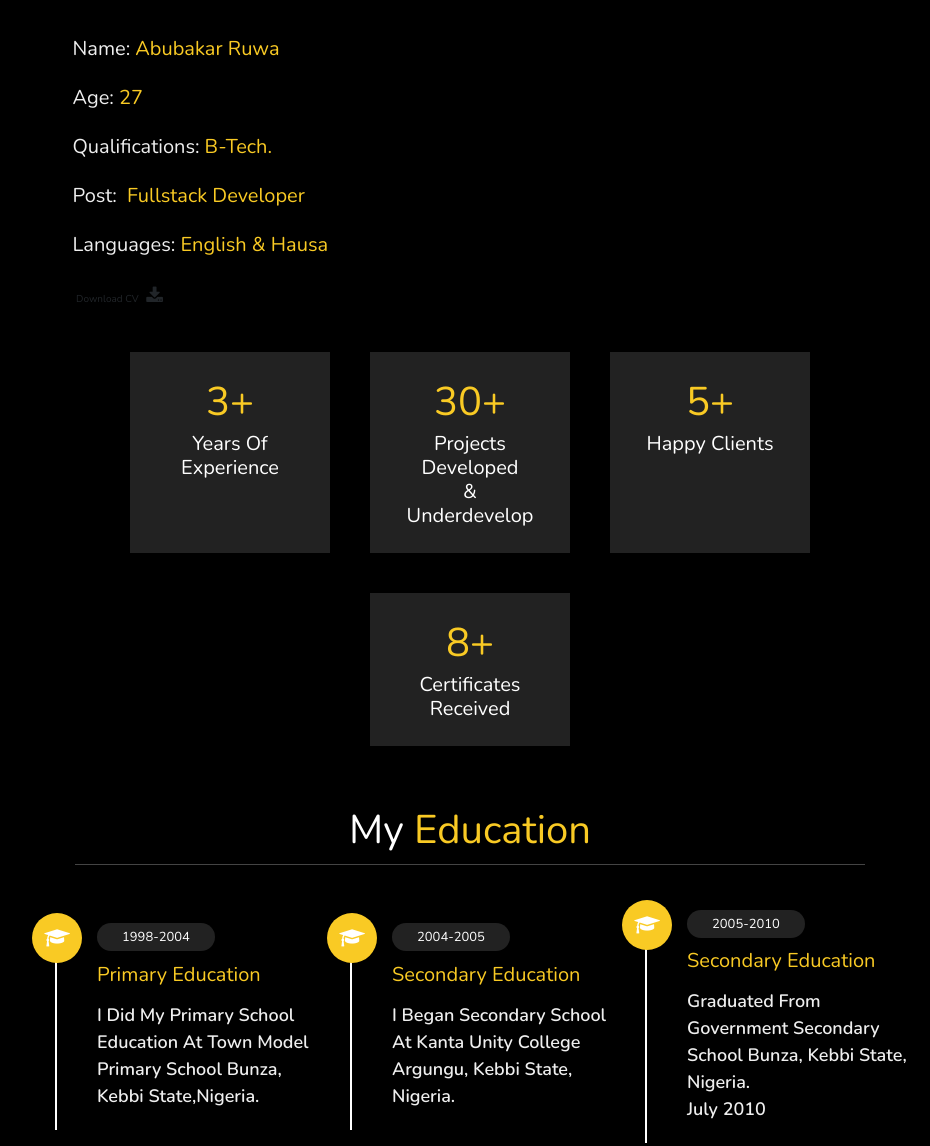
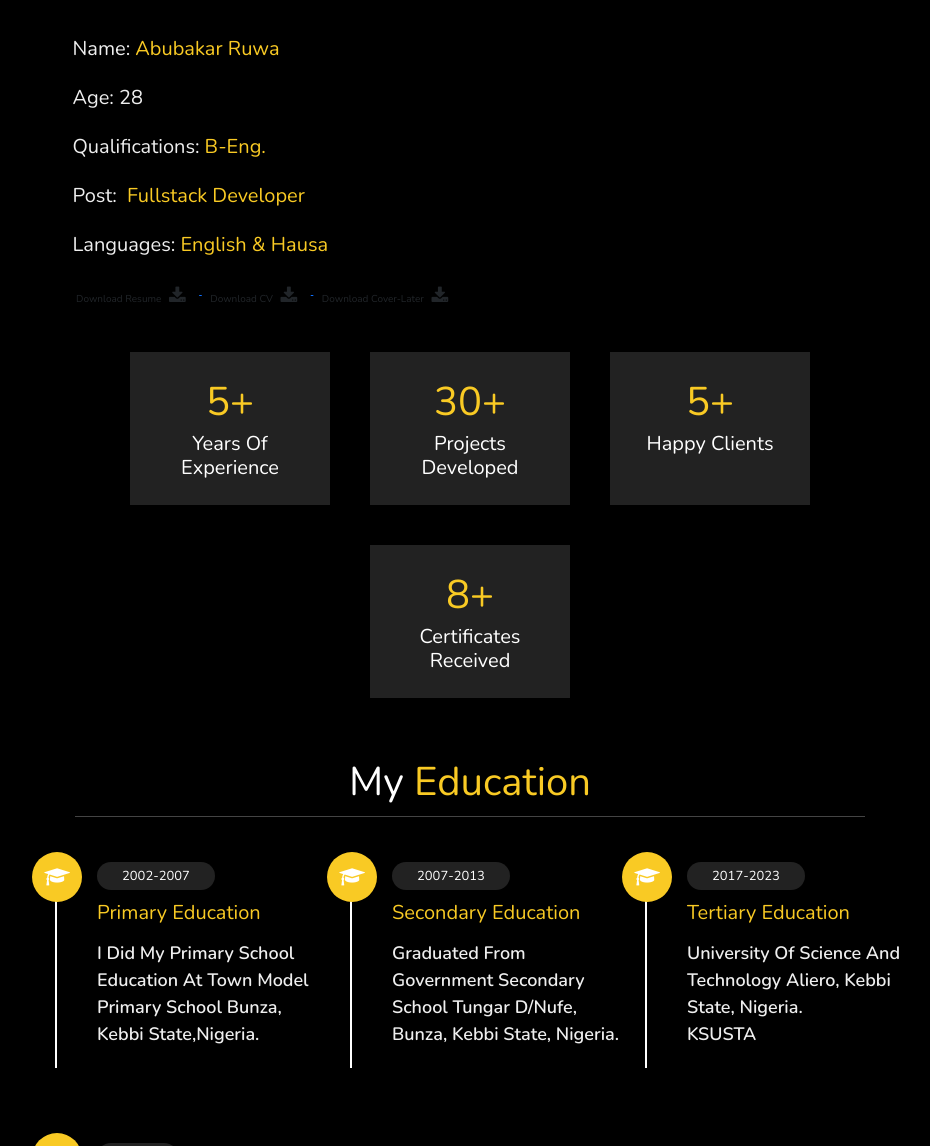
Before and after one commit to elbewhy/abubakarruwa, a plain HTML site: page index.html in a window 1280 px wide. Shown: the part 882-2028 px from the top of the page, without its empty margins (345-1275 px from the left). Drawn offline with nearby package versions, Linux system fonts and the light colour scheme.

Commit message:
Initial commit for abubakarruwa

```diff
--- a/profile.html
+++ b/index.html
@@ -58,16 +58,27 @@ I have hosted projects in my GitHub profile which you can check out. </p>
 
 
 <section class="about" id="about">
+
     <h1 class="heading"><span>about</span> me</h1>
     <div class="row">
         <div class="info">
             <h3><span>name:</span>Abubakar Ruwa</h3>
-            <h3><span>age:</span>27</h3>
-            <h3><span>qualifications:</span>B-tech.</h3>
+            <h3><span id="age">age:</span></h3>
+            <h3><span>qualifications:</span>B-Eng.</h3>
             <h3><span>post:</span>  Fullstack developer</h3>
             <h3><span>languages:</span>english & Hausa</h3>
-            <a href="my_cv.php">
+            <a href="docs/arbunza-resume.pdf">
+                <button class="btn">Download Resume
+                <i class="fa fa-download"></i>
+             </button>
+            </a>
+            <a href="#docs/arbunza-cv.pdf">
                 <button class="btn">Download CV
+                <i class="fa fa-download"></i>
+             </button>
+            </a>
+            <a href="#docs/arbunza-cover-later.pdf">
+                <button class="btn">Download Cover-Later
                 <i class="fa fa-download"></i>
              </button>
             </a>
@@ -76,13 +87,13 @@ I have hosted projects in my GitHub profile which you can check out. </p>
         <div class="counter">
 
             <div class="box">
-                <span>3+</span>
+                <span>5+</span>
                 <h3>years of experience</h3>
             </div>
 
            <div class="box">
                 <span>30+</span>
-                <h3>projects Developed <br>& <br> underdevelop</h3>
+                <a class="nav-link" href="https://github.com/elbewhy" target="_blank"><h3>projects Developed</h3></a>
             </div>
 
 
@@ -94,7 +105,7 @@ I have hosted projects in my GitHub profile which you can check out. </p>
 
             <div class="box">
                 <span>8+</span>
-                <h3>certificates received</h3>
+                <a class="nav-link" href="https://www.sololearn.com/en/profile/20936083" target="_blank"><h3>certificates received</h3></a>
             </div>
         </div>
     </div>
@@ -107,27 +118,19 @@ I have hosted projects in my GitHub profile which you can check out. </p>
 
         <div class="box">
             <i class="fa fa-graduation-cap"></i>
-            <span>1998-2004</span>
+            <span>2002-2007</span>
             <h3>Primary Education</h3>
             <p>I did my Primary School education at Town model primary school Bunza, Kebbi  State,Nigeria.
             </p>
         </div>
 
+
         <div class="box">
             <i class="fa fa-graduation-cap"></i>
-            <span>2004-2005</span>
+            <span>2007-2013</span>
             <h3>Secondary Education</h3>
-            <p>I began secondary school at kanta unity college Argungu, kebbi state, Nigeria.
+            <p>Graduated from Government secondary school Tungar D/nufe, Bunza, Kebbi State, Nigeria.
             </p>
-        </div>
-        <div class="box">
-            <i class="fa fa-graduation-cap"></i>
-            <span>2005-2010</span>
-            <h3>Secondary Education</h3>
-            <p>Graduated from Government secondary school Bunza, Kebbi State, Nigeria.
-            <br>
-            July 2010
-        </p>
         </div>
 
         <div class="box">
@@ -187,6 +190,7 @@ I have hosted projects in my GitHub profile which you can check out. </p>
                 <h1><a class="nav-link" href="https://github.com/elbewhy/lost-and-found-things/" target="_blank">Lost And Found</a></h1>
                 <h1><a class="nav-link" href="https://github.com/elbewhy/calculator/" target="_blank"></a>Calculator</h1>
                 <h1><a class="nav-link" href="https://github.com/elbewhy/Lbytailoring/" target="_blank">LBY Tailoring</a></h1>
+                <h1><a class="nav-link" href="https://github.com/elbewhy/student_clearance_system/" target="_blank">Online clearance</a></h1>
             </ul>
         </div>
 
@@ -204,7 +208,7 @@ I have hosted projects in my GitHub profile which you can check out. </p>
             <div class="info">
                 <h3><i class="fa fa-envelope"></i>abubakarruwa60@gmail</h3>
                 <h3><i class="fa fa-phone"></i>+234 706 225 5636</h3>
-                <h3><i class="fa fa-phone"></i>+234 903 399 7208</h3>
+                <h3><i class="fa fa-phone"></i>+234 913 808 7564</h3>
                 <h3><i class="fa fa-map-marker"></i>wuroyasi area, Bunza, Kebbi State, Nigeria.</h3>
             </div>
         </div>
@@ -223,7 +227,7 @@ I have hosted projects in my GitHub profile which you can check out. </p>
 <hr>
 <footer>
     <div class="footer">
-        Copyright &copy; Abubakar Ruwa All Rights Reserved 2022.
+        Copyright &copy; Abubakar Ruwa All Rights Reserved <span id="year"></span>.
 </footer>
 
 <script src="https://cdnjs.cloudflare.com/ajax/libs/jquery/3.6.0/jquery.min.js" integrity="sha512-894YE6QWD5I59HgZOGReFYm4dnWc1Qt5NtvYSaNcOP+u1T9qYdvdihz0PPSiiqn/+/3e7Jo4EaG7TubfWGUrMQ==" crossorigin="anonymous" referrerpolicy="no-referrer">
--- a/script.js
+++ b/script.js
@@ -36,3 +36,36 @@ window.onload = function(){
     });
 
   };
+
+
+
+    // Function to calculate age
+    function calculateAge(birthDate) {
+        const today = new Date();
+        const birthDateObj = new Date(birthDate);
+        let age = today.getFullYear() - birthDateObj.getFullYear();
+        const monthDiff = today.getMonth() - birthDateObj.getMonth();
+        if (monthDiff < 0 || (monthDiff === 0 && today.getDate() < birthDateObj.getDate())) {
+            age--;
+        }
+        return age;
+    }
+
+    // Function to update age in the DOM
+    function updateAge() {
+        const ageElement = document.getElementById('age');
+        const birthDate = '1996-02-01'; // Your birth date
+        const age = calculateAge(birthDate);
+        ageElement.textContent = 'Age: ' + age;
+    }
+
+    // Function to update the footer year in the DOM
+    function updateFooterYear() {
+        const yearElement = document.getElementById('year');
+        const currentYear = new Date().getFullYear();
+        yearElement.textContent = currentYear;
+    }
+
+    // Call the functions to update the age and footer year
+    updateAge();
+    updateFooterYear();
```
Also changed, not shown: images/ei_1679760274955-removebg-preview (1).png (added), images/lby.jpg (added), images/my.jpg (added), 1 other file.
